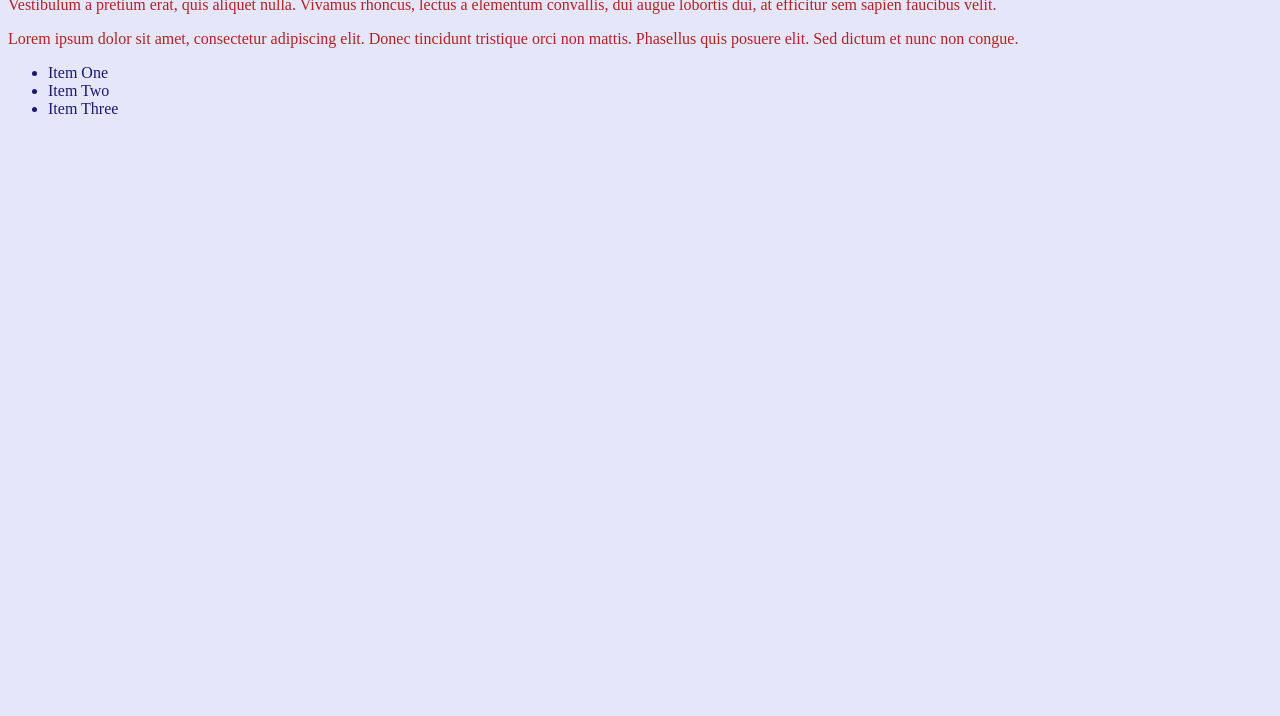
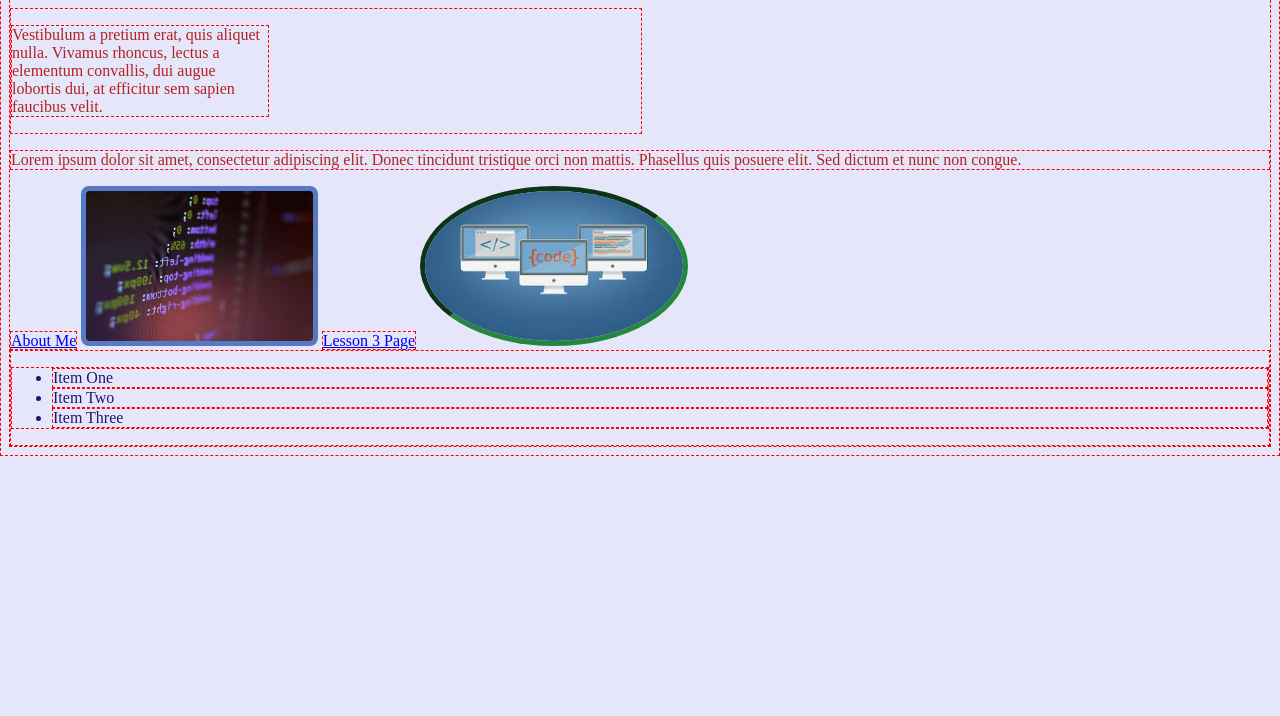
Before and after one commit to breyera/lesson03-CSS, a plain HTML site: page index.html in a window 1280 px wide. Shown: the part 84-800 px from the top of the page. Drawn offline with Linux system fonts and the light colour scheme.

Commit message:
added images and borders

```diff
--- a/index.html
+++ b/index.html
@@ -5,7 +5,14 @@
     <meta charset="utf-8">
     <title>Title</title>
     <style media="screen">
+
+      * {
+        border: 1px dashed red;
+      }
+
+
       body {
+        font-size: 16px;
         color: MidnightBlue;
         background-color: Lavender
       }
@@ -14,12 +21,35 @@
         color: FireBrick
       }
 
+      .first-article {
+        width: 50%
+      }
+
+      .main-paragraph {
+        width: 16rem
+      }
+
       .main-paragraph:hover {
-        color: Black
+        color: rgba(255, 125, 125, 0.4);
+        font-size: 2rem;
       }
 
       a[href:"./about-me.html"] {
-        color:DarkSlateBlue
+        color: DarkSlateBlue;
+      }
+
+      .image-1 {
+        border-radius: 8px;
+        border: 5px solid #5679C5;
+      }
+
+      .image-2 {
+        border-radius: 50%;
+        border: 5px inset #23883B;
+      }
+
+      a[href:"https://github.com/breyera/lesson03-CSS"] {
+        color: Gold
       }
 
     </style>
@@ -28,11 +58,17 @@
 
     <h1>This Is a Website</h1>
 
+    <article class="first-article">
     <p class="main-paragraph">Vestibulum a pretium erat, quis aliquet nulla. Vivamus rhoncus, lectus a elementum convallis, dui augue lobortis dui, at efficitur sem sapien faucibus velit.</p>
+    </article>
 
     <p class="second-paragraph">Lorem ipsum dolor sit amet, consectetur adipiscing elit. Donec tincidunt tristique orci non mattis. Phasellus quis posuere elit. Sed dictum et nunc non congue.</p>
 
-    <a href="./about-me.html"></a>
+    <a href="./about-me.html">About Me</a>
+    <img src="images/css-example-1.jpg" alt="Css Example 1" height="150" class="image-1">
+
+    <a href="https://github.com/breyera/lesson03-CSS">Lesson 3 Page</a>
+    <img src="images/css-example-2.jpg" alt="Css Example 2" height="150" class="image-2">
 
     <div>
       <ul>
```
Also changed, not shown: images/css-example-1.jpg (added), images/css-example-2.jpg (added).
